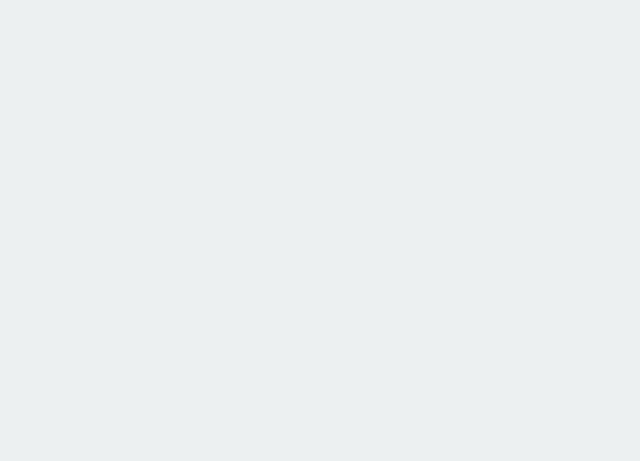
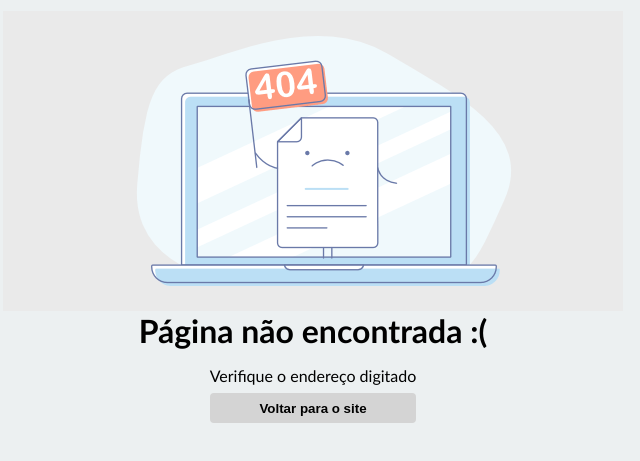
Before and after one commit to vtrajanodev/feedbackscontinuosfront, a React (Create React App) app: page / in a window 1280 px wide. Before the commit this address had no page. Shown: the part 123-584 px from the top of the page, without its empty margins (327-967 px from the left). Built offline with nearby package versions, Linux system fonts and the light colour scheme.

Commit message:
Not found concluido

```diff
--- /dev/null
+++ b/src/pages/NotFound/NotFound.jsx
@@ -0,0 +1,32 @@
+import { useNavigate } from 'react-router'
+import { useContext } from 'react'
+import { AuthContext } from '../../context/AuthContext'
+import logo from '../../images/404.png'
+import styles from  './notfound.module.css'
+
+export const NotFound = () => {
+
+  const navigate = useNavigate()
+
+  const { isAuthenticated } = useContext(AuthContext)
+
+
+  const handleBackToPage = () => {
+    if (isAuthenticated) {
+      navigate('/home')
+    }else{
+      navigate('/login')
+    }
+  }
+
+  return (
+    <div className={styles.notFound}>
+      <img src={logo} alt="not found" />
+      <h1>Página não encontrada :(</h1>
+      <div className={styles.row}>
+        <p>Verifique o endereço digitado</p>
+        <button onClick={handleBackToPage}>Voltar para o site</button>
+      </div>
+    </div>
+  )
+}
--- /dev/null
+++ b/src/pages/NotFound/notfound.module.css
@@ -0,0 +1,27 @@
+.notFound {
+  width: 90%;
+  height: 85vh;
+  margin: 0 auto;
+
+  display: flex;
+  flex-direction: column;
+  justify-content: center;
+  align-items: center;
+}
+
+.row {
+  margin-top: 1rem;
+  display: flex;
+  flex-direction: column;
+  justify-content: center;
+}
+
+.row button {
+  margin-top: .5rem;
+  height: 30px;
+  border-radius: .25rem;
+  border: none;
+  background-color: #d4d4d4;
+  cursor: pointer;
+  font-weight: 600;
+}
--- a/src/routers/LinkRoutes.jsx
+++ b/src/routers/LinkRoutes.jsx
@@ -6,6 +6,8 @@ import { AuthContextProvider } from "../context/AuthContext";
 import { Header } from "../components/Header/Header";
 import { Home } from "../pages/Home/Home";
 import { FeedbackContextProvider } from "../context/FeedbackContext";
+import { NotFound } from "../pages/NotFound/NotFound";
+
 
 
 export const LinkRoutes = () => {
@@ -19,6 +21,7 @@ export const LinkRoutes = () => {
               <Route path="/login" element={<Login />} />
               <Route path="/cadastro-usuario" element={<RegisterUser />} />
               <Route path="/home" element={<Home />} />
+              <Route path="*" element={<NotFound />} />
             </Routes>
           </FeedbackContextProvider>
         </EmployeeContextProvider>
```
Also changed, not shown: src/images/404.png (added).
